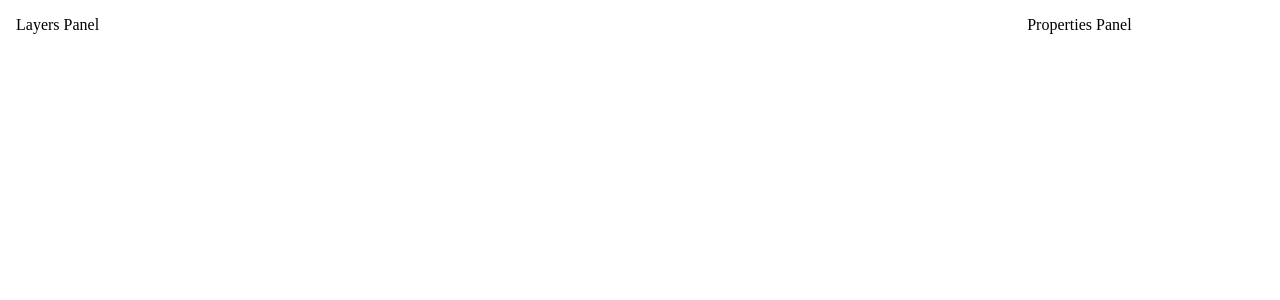
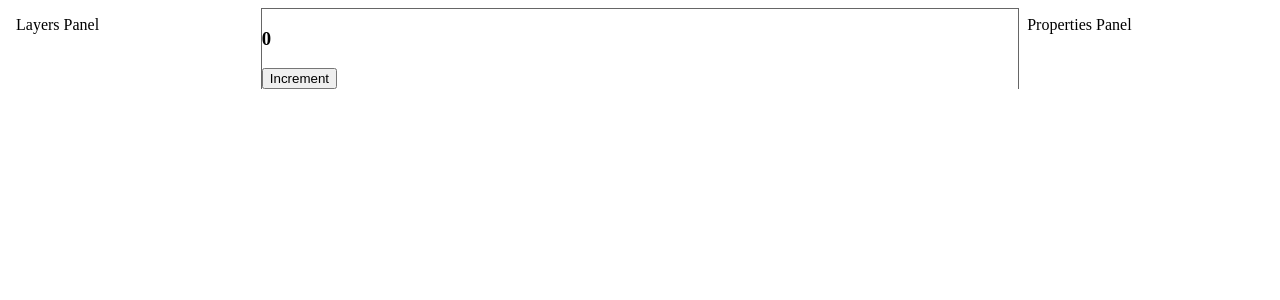
Before and after one commit to revct/tiny-figma, a React app: page / in a window 1280 px wide. Shown: the top 300 px of the page. Built offline with nearby package versions, Linux system fonts and the light colour scheme.

Commit message:
Trying out redux

```diff
--- a/index.html
+++ b/index.html
@@ -8,11 +8,23 @@
         display: flex;
         flex-direction: row;
       }
-      #canvas-root {
+      #canvas-section {
         border-right: solid #666 1px;
         border-left: solid #666 1px;
         height: 100%;
         width: 60%;
+
+        display: flex;
+        flex-direction: column;
+      }
+      #canvas-root {
+        border-bottom: solid #666 1px;
+        height: 80%;
+        width: 100%;
+      }
+      #sandbox-root {
+        height: 20%;
+        width: 100%;
       }
       #layers-panel-root {
         height: 100%;
@@ -29,7 +41,10 @@
   <body>
     <div id="root">
       <div id="layers-panel-root"></div>
-      <div id="canvas-root"></div>
+      <div id="canvas-section">
+        <div id="canvas-root"></div>
+        <div id="sandbox-root"></div>
+      </div>
       <div id="properties-panel-root"></div>
     </div>
 
--- a/package.json
+++ b/package.json
@@ -16,6 +16,8 @@
     "@types/react-dom": "^16.0.3",
     "@types/react-redux": "^5.0.14",
     "awesome-typescript-loader": "^3.4.1",
+    "react-redux": "^5.0.6",
+    "react-redux-typescript": "^3.0.0-rc.2",
     "source-map-loader": "^0.2.3",
     "typescript": "^2.6.2"
   }
--- /dev/null
+++ b/src/components/Counter.tsx
@@ -0,0 +1,15 @@
+import * as React from "react"
+import {HasDispatch} from "../helpers/redux_helpers";
+import {State} from "../redux/reducers";
+import {connect} from "react-redux";
+import {actionCreators} from "../redux/actions";
+
+export interface CounterProps extends HasDispatch, State {
+}
+
+export const Counter = (props: CounterProps) => <div>
+    <h3>{props.counter}</h3>
+    <button onClick={() => props.dispatch(actionCreators.incrementCounter())}>Increment</button>
+  </div>
+
+export const ConnectedCounter = connect((s: State) => s)(Counter)
--- a/src/components/Hello.tsx
+++ /dev/null
@@ -1,5 +0,0 @@
-import * as React from "react"
-
-export interface HelloProps {compiler: string, framework: string}
-
-export const Hello = (props: HelloProps) => <h1>Hello from {props.compiler} and {props.framework}!</h1>
--- a/src/components/LayersPanel.tsx
+++ b/src/components/LayersPanel.tsx
@@ -1,7 +1,7 @@
 import * as React from "react"
+import {HasDispatch} from "../helpers/redux_helpers";
 
-export interface LayersPanelProps {
-
+export interface LayersPanelProps extends HasDispatch {
 }
 
 export const LayersPanel = (props: LayersPanelProps) =>
--- a/src/components/PropertiesPanel.tsx
+++ b/src/components/PropertiesPanel.tsx
@@ -1,6 +1,7 @@
 import * as React from "react"
+import {HasDispatch} from "../helpers/redux_helpers";
 
-export interface PropertiesPanelProps {
+export interface PropertiesPanelProps extends HasDispatch {
 
 }
 
--- /dev/null
+++ b/src/helpers/redux_helpers.ts
@@ -0,0 +1,80 @@
+import * as redux from 'redux'
+import {ActionCreator} from "./redux_helpers";
+
+export interface HasDispatch {
+  dispatch: redux.Dispatch<any>
+}
+
+export interface ActionCreator<TPayload> {
+  // Returns an action with a non-empty payload
+  (payload: TPayload): Action<TPayload>
+
+  // Returns an action with an empty payload ({})
+  (): Action<TPayload>
+
+  // This function has a special return type that tells the Typescript
+  // compiler whether `action` is of type `Action<TPayload>`. Suppose
+  // we have an action type called `showModal` defined like so:
+  //
+  // const showModal = actionCreator<{ data: ShowModalData }>('SHOW_MODAL');
+  //
+  // Later, we might have a function that handles a generic action...
+  //
+  // function handleAction(action: Action<any>) {
+  //   if (ShowModal.matches(action)) {
+  //     // This throws a compile-time error because the Typescript
+  //     // compiler knows that `action.payload` is of type
+  //     // `{ data: ShowModalData }`
+  //     console.log(action.monkey);
+  //   }
+  // }
+  //
+  // All code inside the if-block knows that `action` is of type
+  // `Action<TPayload>`.
+  matches(action: Action<any>): action is Action<TPayload>;
+}
+
+export interface Action<TPayload> extends redux.Action {
+  payload: TPayload;
+  error?: Error;
+}
+
+const usedActionTypes: { [key: string]: boolean } = Object.create(null);
+
+export function generateUniqueActionType(type: string): string {
+  let uniqueType = type;
+  let suffix = 0;
+  while (usedActionTypes[uniqueType]) {
+    uniqueType = type + `_${suffix}`;
+    suffix += 1;
+  }
+
+  usedActionTypes[uniqueType] = true;
+
+  return uniqueType;
+}
+
+export function createActionCreator(type: string): ActionCreator<void>;
+export function createActionCreator<TPayload>(type: string): ActionCreator<TPayload>;
+export function createActionCreator(type: string) {
+  const uniqueType = generateUniqueActionType(type);
+  if (type !== uniqueType) {
+    console.error(`
+Hello!
+
+The action type '${type}' is already used by another actionCreator, so
+we renamed it to '${uniqueType}'.
+
+There is likely a bug in your code!`);
+  }
+
+  const creator: any = (payload = {}) => {
+    return { type: uniqueType, payload }
+  }
+
+  creator.matches = (action: Action<any>) => {
+    return action.type === uniqueType;
+  }
+
+  return creator;
+}
--- a/src/index.tsx
+++ b/src/index.tsx
@@ -1,15 +1,26 @@
 import * as React from "react"
 import * as ReactDOM from "react-dom"
+import * as redux from "redux"
+import * as ReactRedux from "react-redux"
 
 import {PropertiesPanel} from "./components/PropertiesPanel"
 import {LayersPanel} from "./components/LayersPanel"
+import {Counter, ConnectedCounter} from "./components/Counter"
+
+import {State, reducer} from './redux/reducers'
+
+const store = redux.createStore<State>(reducer)
 
 ReactDOM.render(
-  <LayersPanel />,
+  <ReactRedux.Provider store={store}><LayersPanel dispatch={a => a}/></ReactRedux.Provider>,
   document.getElementById("layers-panel-root"))
 
 ReactDOM.render(
-  <PropertiesPanel />,
+  <ReactRedux.Provider store={store}><PropertiesPanel dispatch={a => a}/></ReactRedux.Provider>,
   document.getElementById("properties-panel-root"))
 
+ReactDOM.render(
+  <ReactRedux.Provider store={store}><ConnectedCounter /></ReactRedux.Provider>,
+  document.getElementById("sandbox-root"))
+
 document.getElementById("canvas-root")
--- /dev/null
+++ b/src/redux/actions.ts
@@ -0,0 +1,13 @@
+import {createActionCreator} from '../helpers/redux_helpers'
+
+// Action Creators
+export const actionCreators = {
+  incrementCounter: createActionCreator('INCREMENT_COUNTER'),
+  incrementCounterBy: createActionCreator<{ amount: number } >('INCREMENT_COUNTER_BY'),
+};
+
+/*
+dispatch(actionCreators.incrementCounter(4)); // Error: Expected 0 arguments, but got 1.
+dispatch(actionCreators.incrementCounter()); // OK: { type: "INCREMENT_COUNTER" }
+actionCreators.incrementCounter.type === "INCREMENT_COUNTER" // true
+*/
--- /dev/null
+++ b/src/redux/reducers.ts
@@ -0,0 +1,22 @@
+import {actionCreators} from './actions';
+import {Action} from '../helpers/redux_helpers';
+import {combineReducers, Reducer} from 'redux'
+
+
+export type State = {
+  readonly counter: number,
+}
+
+const counter = (state: number = 0, action: Action<any>): number => {
+  if (actionCreators.incrementCounter.matches(action)) {
+    return state + 1
+  }
+  if (actionCreators.incrementCounterBy.matches(action)) {
+    return state + action.payload.amount
+  }
+  return state
+}
+
+export const reducer: Reducer<State> = combineReducers({
+  counter
+});
```
